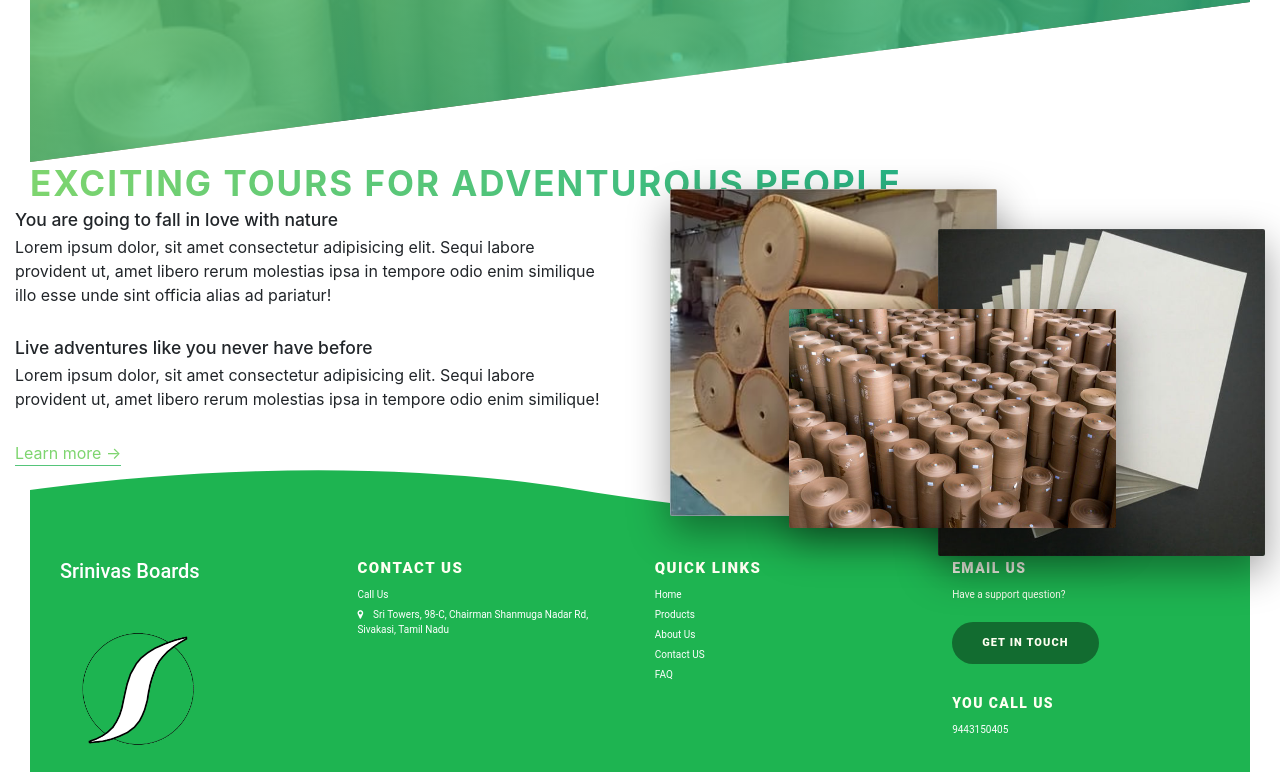
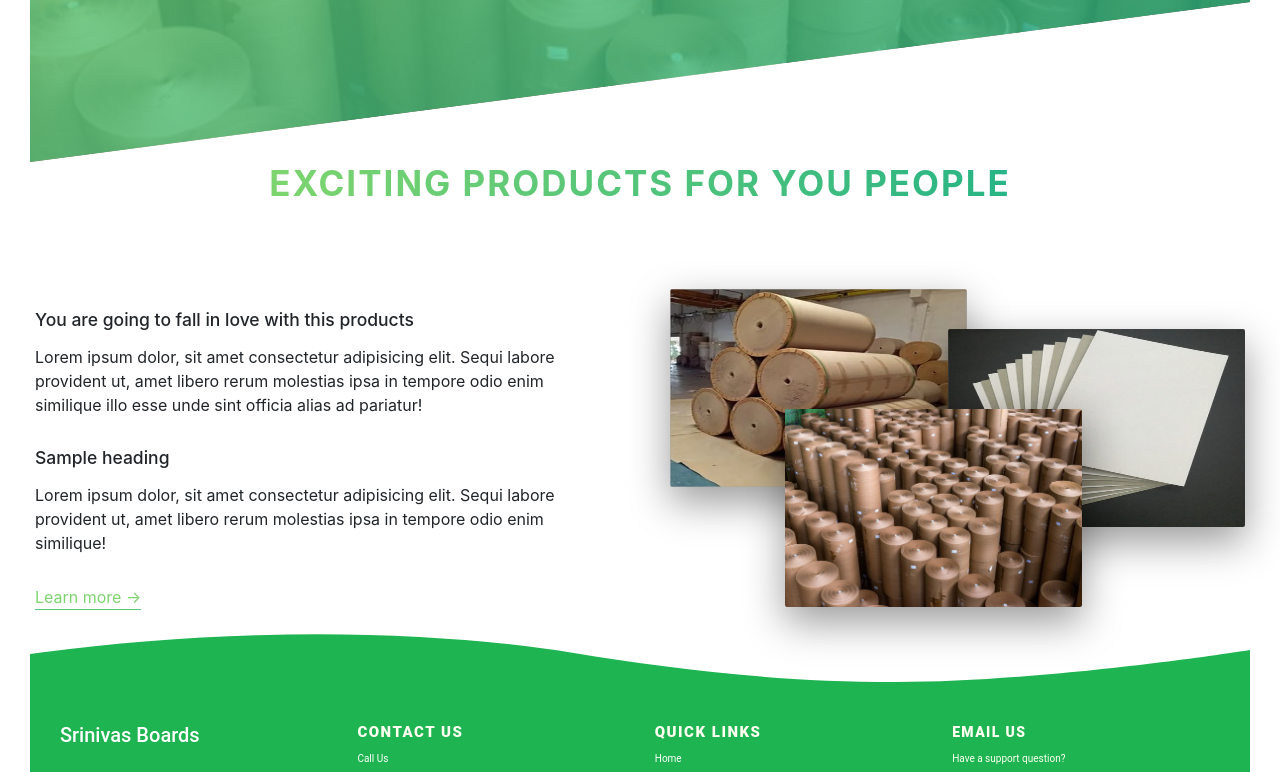
Before and after one commit to AthipathiJanarth/srinivas-boards, an Angular app: page /Home in a window 1280 px wide. Shown: the part 688-1460 px from the top of the page. Built offline with nearby package versions, Linux system fonts and the light colour scheme.

Commit message:
home page changes

```diff
--- a/src/app/Pages/home/home.component.html
+++ b/src/app/Pages/home/home.component.html
@@ -9,23 +9,23 @@
             <span class="heading-primary-main">SRINIVAS BOARDS</span>
             <span class="heading-primary-sub">SIVAGASI</span>
         </h1>
-        <a href="#" class="btn btn-white btn-animate">discover our tours</a>
+        <a href="#" class="btn btn-white btn-animate">discover our products</a>
     </div>
 </header>
 <main>
     <section class="section-about">
         <div class="u-center-text u-margin-bottom-big">
             <h2 class="heading-secondary">
-                Exciting tours for adventurous people
+                Exciting Products for You people
             </h2>
         </div>
         <div class="row">
             <div class="col-1-of-2">
-                <h3 class="heading-tertiary u-margin-bottom-small">You are going to fall in love with nature</h3>
+                <h3 class="heading-tertiary u-margin-bottom-small">You are going to fall in love with this products</h3>
                 <p class="paragraph">
                     Lorem ipsum dolor, sit amet consectetur adipisicing elit. Sequi labore provident ut, amet libero rerum molestias ipsa in tempore odio enim similique illo esse unde sint officia alias ad pariatur!
                 </p>
-                <h3 class="heading-tertiary u-margin-bottom-small">Live adventures like you never have before</h3>
+                <h3 class="heading-tertiary u-margin-bottom-small">Sample heading</h3>
                 <p class="paragraph">
                     Lorem ipsum dolor, sit amet consectetur adipisicing elit. Sequi labore provident ut, amet libero rerum molestias ipsa in tempore odio enim similique!
                 </p>
--- a/src/app/Pages/home/home.component.scss
+++ b/src/app/Pages/home/home.component.scss
@@ -232,5 +232,12 @@
     &:hover &__photo:not(:hover){
         transform: scale(0.95);
     }
+    &__photo{
+        width:297px;
+        height: 198px;
+    }
 
 }
+.row{
+    padding: 20px;
+}
--- a/src/app/base/_typography.scss
+++ b/src/app/base/_typography.scss
@@ -47,14 +47,14 @@
     -webkit-background-clip:text;
     color:transparent;
     letter-spacing: .2rem;
-    transition:all .2s;
+    //transition:all .2s;
 
-    &:hover{
-        transform:skewY(2deg) skewX(15deg) scale(1.1);
-        //text-shadow:[xdirection] [ydirection] [blurvalue] [colorofshadow]
-        text-shadow: .5rem 1rem 2rem rgba($color-black, .2);
+    // &:hover{
+    //     transform:skewY(2deg) skewX(15deg) scale(1.1);
+    //     //text-shadow:[xdirection] [ydirection] [blurvalue] [colorofshadow]
+    //     text-shadow: .5rem 1rem 2rem rgba($color-black, .2);
 
-    }
+    // }
 }
 
 
--- a/src/styles.sass
+++ b/src/styles.sass
@@ -1,11 +1,18 @@
 @import "app/base/animations"
 @import "app/base/base"
 @import "app/base/typography"
+@import "app/base/utilities"
 @import "app/abstracts/variables"
 @import "app/abstracts/grid"
 
 
 body
+    font:"Lato", sans-serif
+    font-weight: 400
+    // font-size: 16px
+    line-height: 1.7
+    color:$color-grey-dark
+    padding: 30px
     background-color: white
     margin: 0
     margin-top: -23px
```
